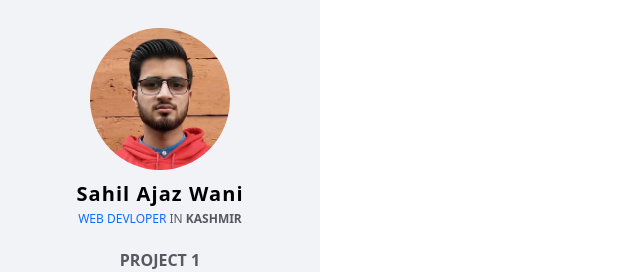
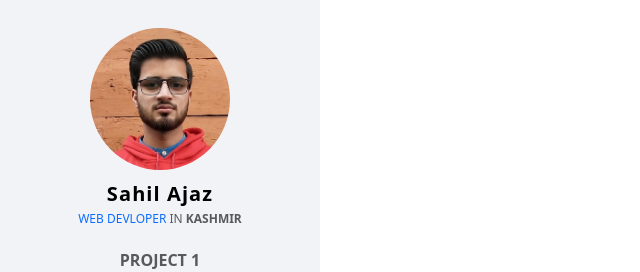
Before and after one commit to sahilajaz/sahilajaz.github.io, a plain HTML site: page index.html in a window 1280 px wide. Shown: the top 272 px of the page, without its empty margins (0-640 px from the left). Drawn offline with nearby package versions, Linux system fonts and the light colour scheme.

Commit message:
again updated

```diff
--- a/index.html
+++ b/index.html
@@ -13,7 +13,7 @@
         <div class="mt-4">
           <img src="pic.jpg" class="img-fluid w-50 p-1 rounded-circle d-block mx-auto" />
         </div>
-        <h1 class="fs-5 mt-2 mb-1 text-center fw-bold text-body-emphasis" style="letter-spacing: 1.09px;">Sahil Ajaz Wani</h1>
+        <h1 class="fs-5 mt-2 mb-1 text-center fw-bold text-body-emphasis" style="letter-spacing: 1.09px;">Sahil Ajaz </h1>
         <p class="text-center text-uppercase text-body-secondary" style="font-size:12px;"><span class="text-primary">Web Devloper</span> in <strong>Kashmir</strong></p>
         <div>
           <ul class="list-unstyled text-center text-uppercase">
```
